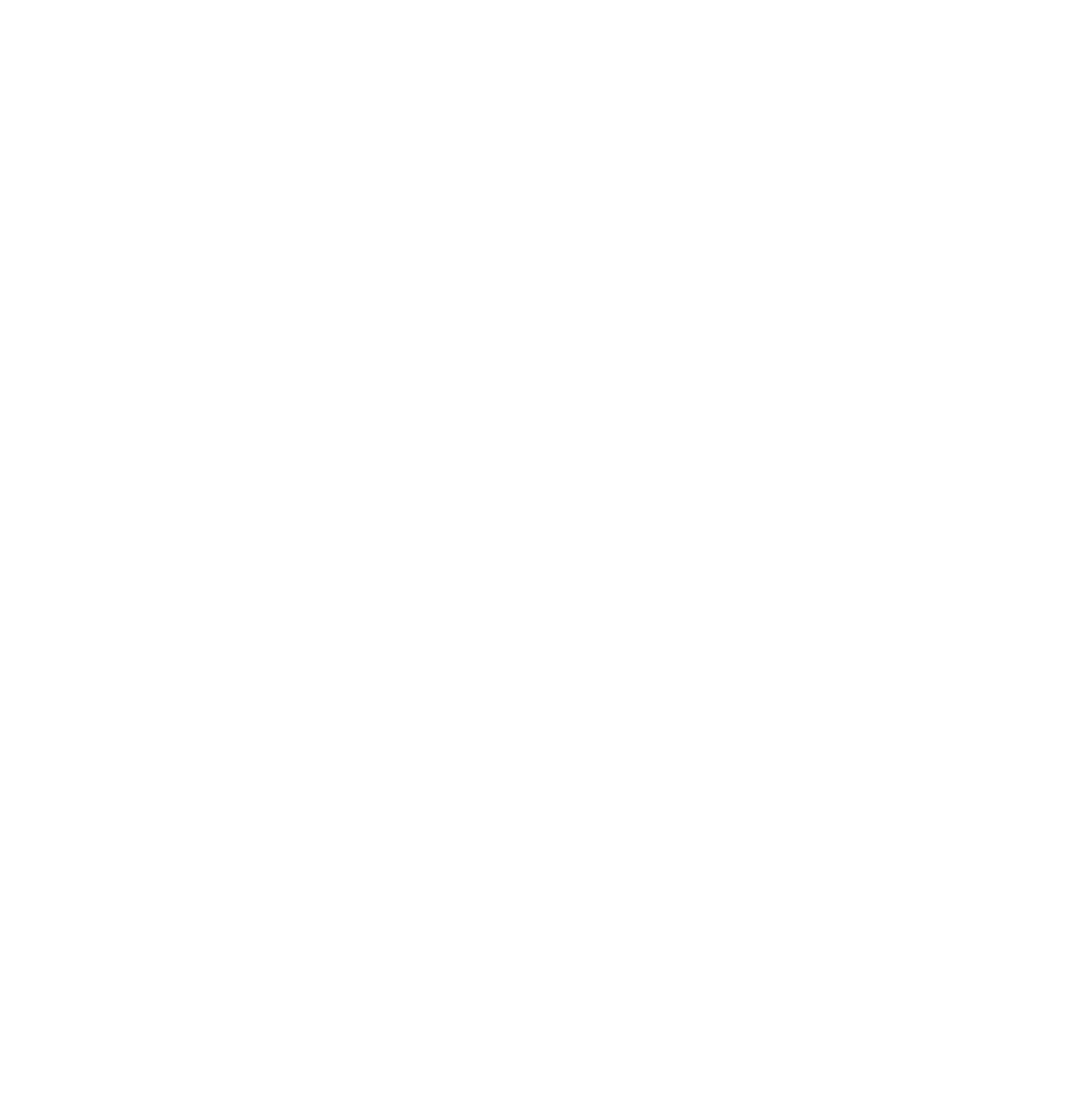
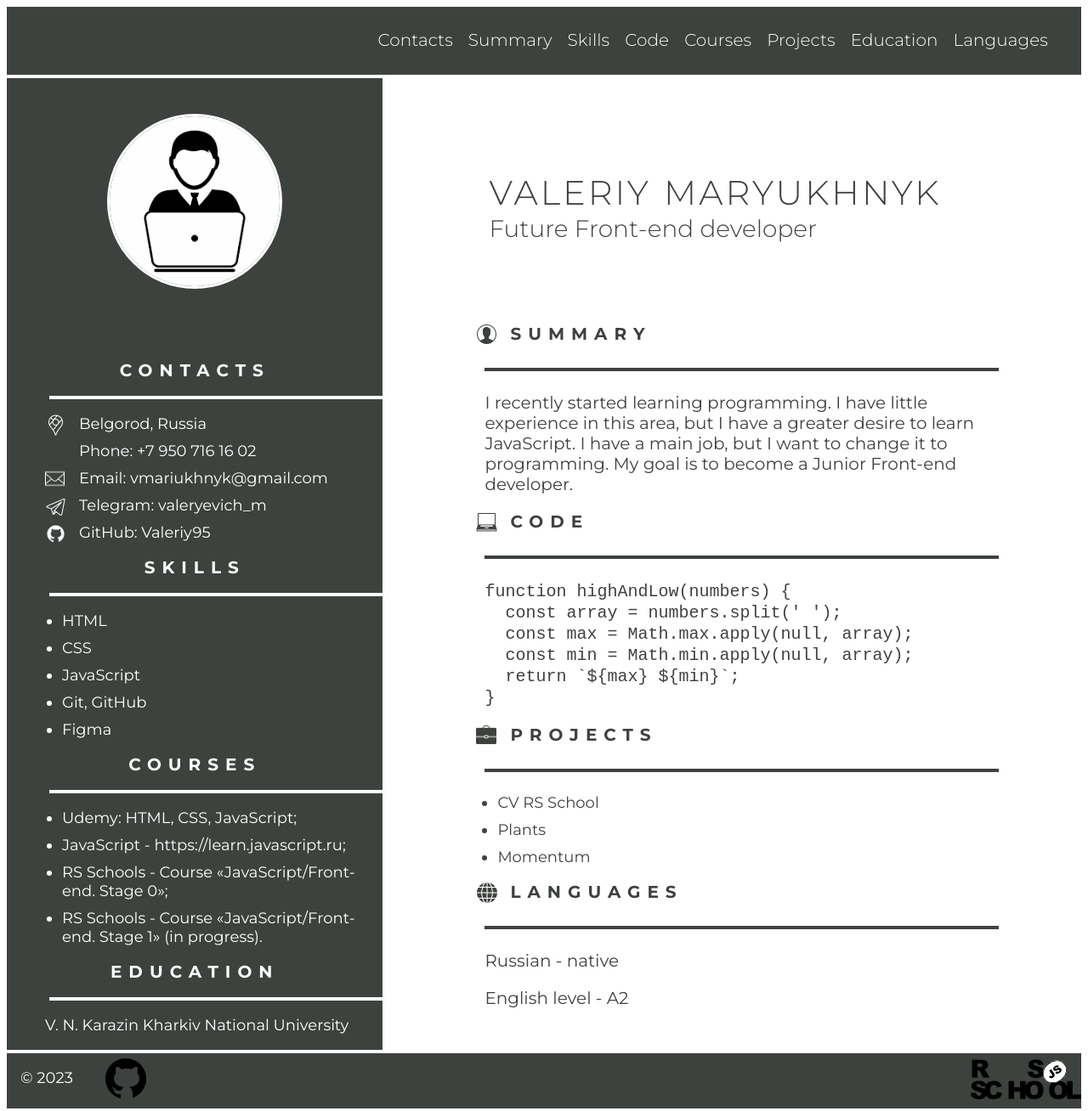
Before and after one commit to Valeriy95/rsschool-cv, a plain HTML site: page index.html in a window 1280 px wide. Shown: the whole page at 85% size. Before the commit the page ends 800 px from the top, so only its background shows below. Drawn offline with Linux system fonts and the light colour scheme.

Commit message:
added functional in index.html

```diff
--- a/index.html
+++ b/index.html
@@ -11,6 +11,99 @@
    <title>CV</title>
 </head>
 <body>
-
+   <header class="header-item">
+      <nav>
+         <ul class="nav-list">
+            <li><a href="#contacts" class="nav-link">Contacts</a></li>
+            <li><a href="#summary" class="nav-link">Summary</a></li>
+            <li><a href="#skills" class="nav-link">Skills</a></li>
+            <li><a href="#code" class="nav-link">Code</a></li>
+            <li><a href="#courses" class="nav-link">Courses</a></li>
+            <li><a href="#projects" class="nav-link">Projects</a></li>
+            <li><a href="#education" class="nav-link">Education</a></li>
+            <li><a href="#languages" class="nav-link">Languages</a></li>
+         </ul>
+      </nav>
+   </header>
+   <main class="wrapper">
+      <div class="container-black">
+         <div class="image">
+            <img src="assets/img/avatar.png" alt="avatar" width="200" height="200">
+         </div>
+         <section class="contacts" id="contacts">
+            <h2 class="section-title">Contacts</h2>
+            <ul class="contact-list">
+               <li class="section-item contact-item">Belgorod, Russia</li>
+               <li class="section-item contact-item">Phone:<a href="tel:+79507161602"> +7 950 716 16 02</a></li>
+               <li class="section-item contact-item">Email:<a href="mailto:vmariukhnyk@gmail.com"> vmariukhnyk@gmail.com</a></li>
+               <li class="section-item contact-item">Telegram:<a href="https://telegram.me/valeryevich_m"> valeryevich_m</a></li>
+               <li class="section-item contact-item">GitHub:<a href="https://github.com/Valeriy95"> Valeriy95</a></li>
+            </ul>
+         </section>
+         <section class="skills" id="skills">
+            <h2 class="section-title">Skills</h2>
+         <ul class="skills-list">
+            <li class="section-item skills-item">HTML</li>
+            <li class="section-item skills-item">CSS</li>
+            <li class="section-item skills-item">JavaScript</li>
+            <li class="section-item skills-item">Git, GitHub</li>
+            <li class="section-item skills-item">Figma</li>
+         </ul>
+         </section>
+         <section class="courses" id="courses">
+            <h2 class="section-title">Courses</h2>
+            <ul class="courses-list">
+               <li class="section-item courses-item">Udemy: <span>HTML, CSS, JavaScript;</span></li>
+               <li class="section-item courses-item">JavaScript <span>- https://learn.javascript.ru;</span></li>
+               <li class="section-item courses-item">RS Schools <span>- Course «JavaScript/Front-end. Stage 0»;</span></li>
+               <li class="section-item courses-item">RS Schools <span>- Course «JavaScript/Front-end. Stage 1» (in progress).</span></li>
+            </ul>
+         </section>
+         <section class="education" id="education">
+            <h2 class="section-title">Education</h2>
+            <p>V. N. Karazin Kharkiv National University</p>
+         </section>
+      </div>
+      <div class="container-white">
+         <section class="name">
+            <h1 class="main-title">Valeriy&nbsp;Maryukhnyk</h1>
+            <p class="text-profile">Future Front-end developer</p>
+         </section>
+         <section class="summary" id="summary">
+            <h2 class="section-title summary-title">Summary</h2>
+            <p class="text-black">I recently started learning programming. I have little experience in this area, but I have a greater desire to learn JavaScript. I have a main job, but I want to change it to programming. My goal is to become a Junior Front-end developer.</p>
+         </section>
+         <section class="code" id="code">
+            <h2 class="section-title code-title">Code</h2>
+            <p class="text-black"><code>function highAndLow(numbers) {
+            <br>&nbsp;&nbsp;const array = numbers.split(' ');
+            <br>&nbsp;&nbsp;const max = Math.max.apply(null, array);
+            <br>&nbsp;&nbsp;const min = Math.min.apply(null, array);
+            <br>&nbsp;&nbsp;return `${max} ${min}`;
+            <br>}
+            </code></p>
+         </section>
+         <section class="projects" id="projects">
+            <h2 class="section-title projects-title">Projects</h2>
+            <ul class="courses-list">
+               <li class="projects-item"><a href="https://valeriy95.github.io/rsschool-cv/"> CV RS School</a></li>
+               <li class="projects-item"><a href="https://valeriy95.github.io/Plants/"> Plants</a></li>
+               <li class="projects-item"><a href="https://valeriy95.github.io/Momentum/"> Momentum</a></li>
+            </ul>
+         </section>
+         <section class="languages" id="languages">
+            <h2 class="section-title languages-title">Languages</h2>
+            <p class="text-black">Russian - native</p>
+            <p class="text-black">English level <span>- A2</span></p>
+         </section>
+      </div>
+   </main>
+   <footer class="footer">
+      <div class="footer-container">
+         <p> &COPY; 2023</p>
+         <a href="https://github.com/Valeriy95"><img class="img-github" src="assets/icon/icons8-github-60.png" alt="github-icon" width="60" height="60"></a>
+      </div>
+      <a href="https://rs.school/js/"><img class="img-rss" src="assets/icon/rs_school_js.svg" alt="icon-rss" width="130" height="60"></a>
+   </footer>
 </body>
 </html>
```
